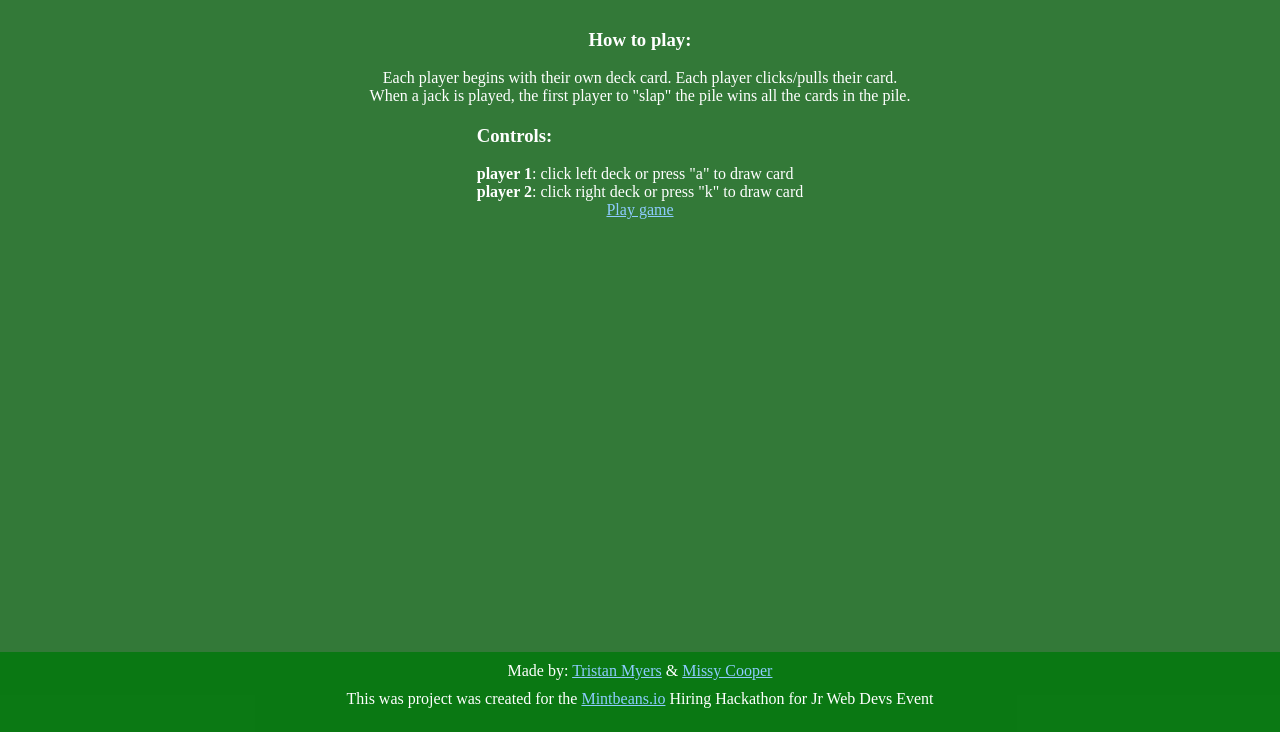
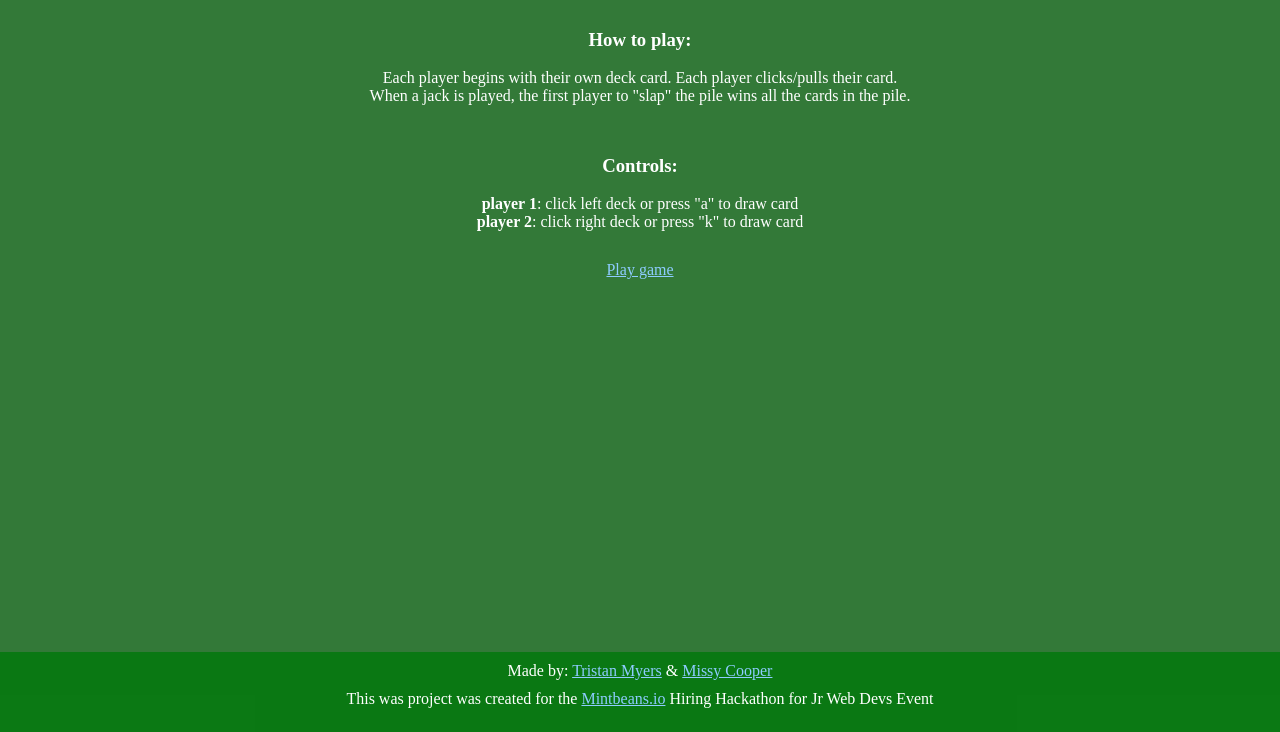
Before and after one commit to tristanmyers/mintbeans_cardgame, a website: page index.html in a window 1280 px wide. Shown: the part 68-800 px from the top of the page. Drawn offline with Linux system fonts and the light colour scheme.

Commit message:
padding for controls section

```diff
--- a/styles/css/landing-page.css
+++ b/styles/css/landing-page.css
@@ -27,6 +27,12 @@ body {
     width: 60rem;
 }
 
+#controls-container {
+    text-align: center;
+    padding: 30px 0px 30px 0px;
+    width: 60rem;
+}
+
 #footer-container {
     position: absolute;
     background-color:rgba(1, 121, 11, 0.8);
```
